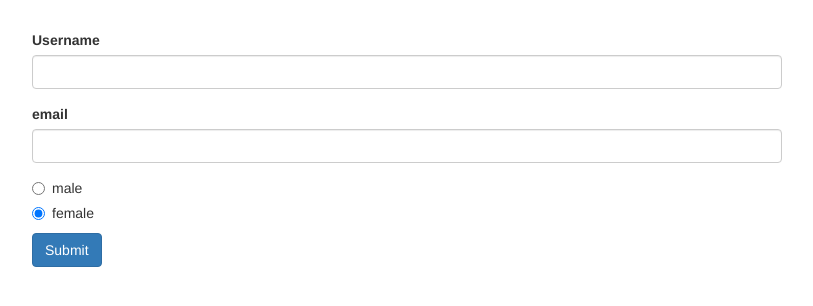
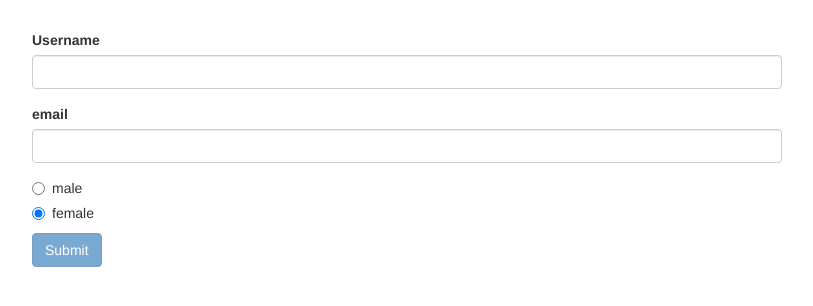
Before and after one commit to beattris/Reactive-forms-tut, an Angular app: page / in a window 1280 px wide. Shown: the top 306 px of the page, without its empty margins (233-1046 px from the left). Built offline with nearby package versions, Linux system fonts and the light colour scheme.

Commit message:
got access to the form controls and disabled the submit button unless it's valid

```diff
--- a/src/app/app.component.css
+++ b/src/app/app.component.css
@@ -1,3 +1,11 @@
 .container {
   margin-top: 30px;
 }
+
+input.ng-invalid.ng-touched{
+  border: 2px solid rgb(183, 13, 13);
+}
+
+input.ng-valid{
+  border: 2px solid green;
+}
--- a/src/app/app.component.html
+++ b/src/app/app.component.html
@@ -9,6 +9,8 @@
             id="username"
             class="form-control"
             formControlName="username">
+          <span *ngIf="!signupForm.get('username').valid && signupForm.get('username').touched"
+            class="help-block">Please enter a valid username!</span>
         </div>
         <div class="form-group">
           <label for="email">email</label>
@@ -17,6 +19,8 @@
             id="email"
             class="form-control"
             formControlName="email">
+          <span *ngIf="!signupForm.get('email').valid && signupForm.get('email').touched"
+            class="help-block">Please enter a valid email!</span>
         </div>
         <div class="radio" *ngFor="let gender of genders">
           <label>
@@ -26,7 +30,9 @@
               formControlName="gender"> {{ gender }}
           </label>
         </div>
-        <button class="btn btn-primary" type="submit">Submit</button>
+        <span *ngIf="!signupForm.valid && signupForm.touched"
+            class="help-block">Please enter a valid data!</span>
+        <button [disabled]="!signupForm.valid" class="btn btn-primary" type="submit">Submit</button>
       </form>
     </div>
   </div>
```
